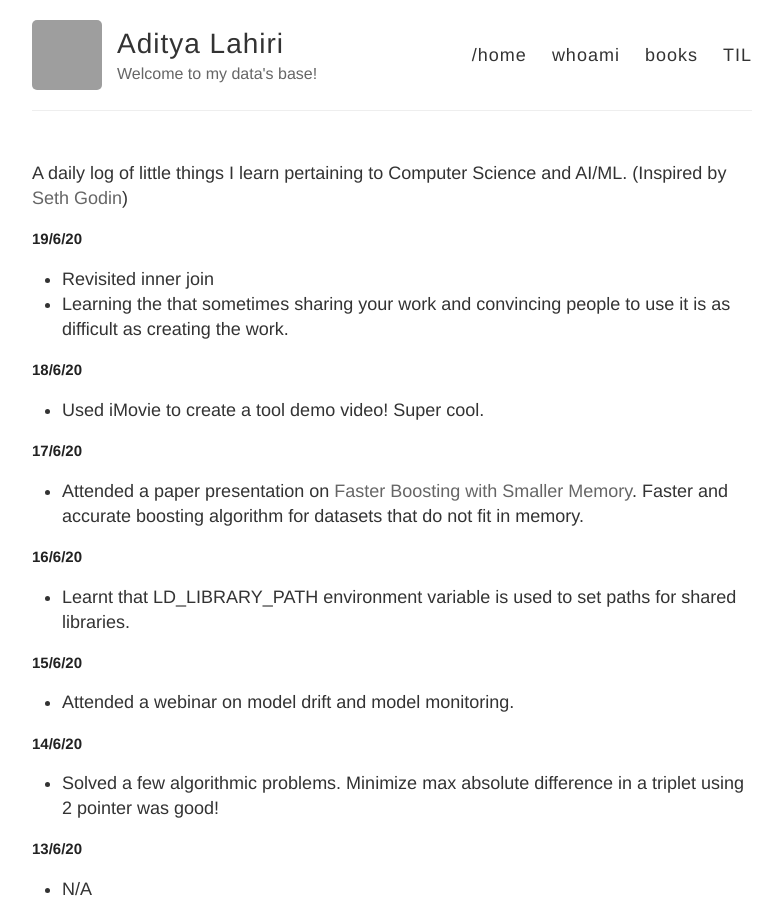
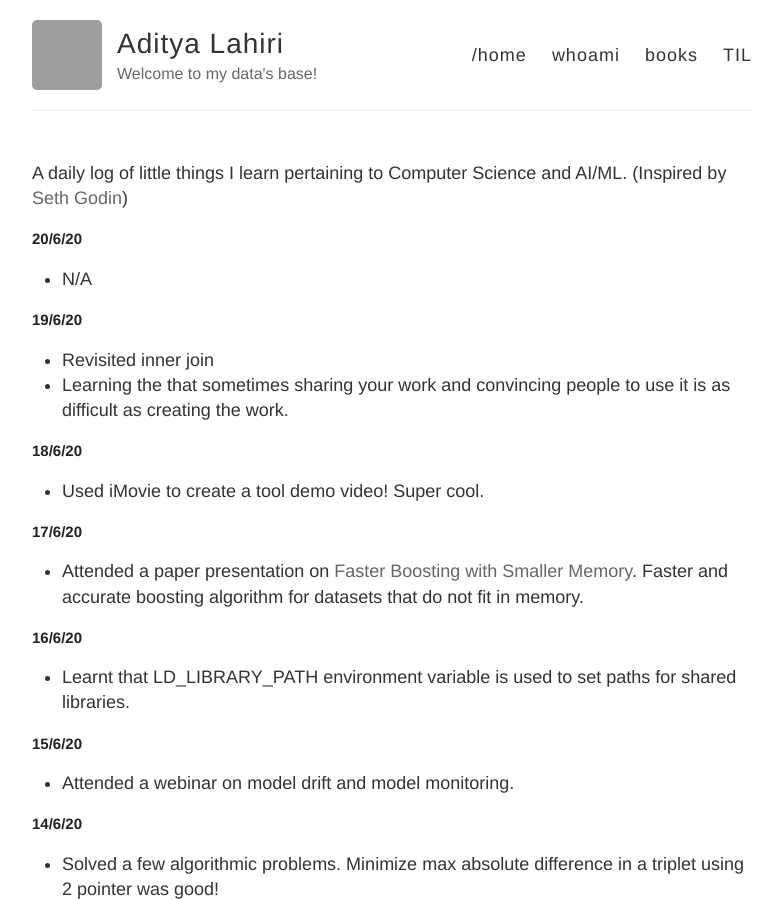
Before and after one commit to adityalahiri/adityalahiri.github.io, a Jekyll site: the page built from TIL.md, in a window 1280 px wide and 900 px high. Shown: the whole window, without its empty margins (248-1030 px from the left). Built offline with Jekyll 4.4.1, drawn with Linux system fonts in a browser that asks for light colours; our own code applies the rules of GitHub Pages for plain Markdown files; grey boxes are pictures that could not be loaded.

Commit message:
Update for 20/6

```diff
--- a/TIL.md
+++ b/TIL.md
@@ -1,5 +1,9 @@
 A daily log of little things I learn pertaining to Computer Science and AI/ML.
 (Inspired by [Seth Godin](https://seths.blog/))
+
+## 20/6/20
+
+* N/A
 
 ## 19/6/20
 
```
